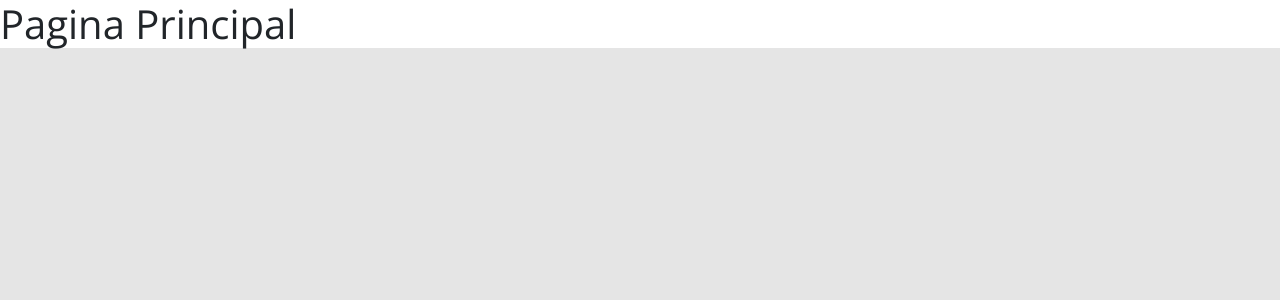
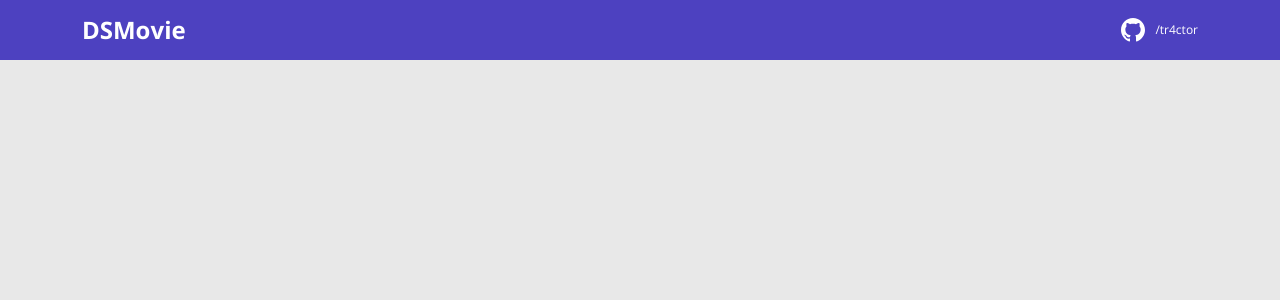
Before and after one commit to tr4ctor/dsmovie, a React (Create React App) app in the folder frontend/: page / in a window 1280 px wide. Shown: the top 300 px of the page. Built offline with nearby package versions, Linux system fonts and the light colour scheme.

Commit message:
Navbar create

```diff
--- a/frontend/src/App.tsx
+++ b/frontend/src/App.tsx
@@ -1,6 +1,10 @@
+import Navbar from "./components/Navbar";
+
+
+
 function App() {
   return (
-    <h1>Pagina Principal</h1>
+    <Navbar />
   );
 }
 
--- /dev/null
+++ b/frontend/src/components/Navbar/index.tsx
@@ -0,0 +1,25 @@
+import {ReactComponent as GitHubIcon} from "assets/img/github.svg";
+import './style.css'
+
+function Navbar() {
+
+    return (
+        <header>
+        <nav className="container">
+          <div className="dsmovie-nav-content">
+            <h1>DSMovie</h1>
+            <a href="https://github.com/tr4ctor/">
+              <div className="dsmovie-compact-conteiner">
+              <GitHubIcon />
+              <p className="dsmovie-contact-link">/tr4ctor</p>
+              </div>
+
+            </a>
+          </div>
+        </nav>
+      </header>
+    );
+
+}
+
+export default Navbar;
--- /dev/null
+++ b/frontend/src/components/Navbar/style.css
@@ -0,0 +1,29 @@
+header {
+    background-color: var(--color-primary);
+    display: flex;
+    align-items: center;
+    height: 60px;
+}
+
+.dsmovie-nav-content {
+    display: flex;
+    justify-content: space-between;
+    align-items: center;
+    color: #fff;
+}
+
+.dsmovie-compact-conteiner {
+    display: flex;
+    align-items: center;
+}
+
+.dsmovie-contact-link {
+    margin: 0 0 0 10px;
+    font-size: 12px;
+}
+
+.dsmovie-nav-content h1 {
+    margin: 0;
+    font-weight: 700;
+    font-size: 24px;
+}
--- a/frontend/src/index.css
+++ b/frontend/src/index.css
@@ -10,7 +10,7 @@
 }
 
 html, body {
-    background-color: #E5E5E5;
+    background-color: #e8e8e8;
 }
 
 a, a:hover {
--- a/frontend/src/index.tsx
+++ b/frontend/src/index.tsx
@@ -1,9 +1,8 @@
 import React from 'react';
 import ReactDOM from 'react-dom';
-import './index.css';
 import App from './App';
 import 'bootstrap/dist/css/bootstrap.css'
-import './index.css'
+import './index.css';
 
 ReactDOM.render(
   <React.StrictMode>
--- a/frontend/tsconfig.json
+++ b/frontend/tsconfig.json
@@ -1,5 +1,6 @@
 {
   "compilerOptions": {
+    "baseUrl": "./src",
     "target": "es5",
     "lib": [
       "dom",
```
Also changed, not shown: frontend/src/assets/img/github.svg (added).
